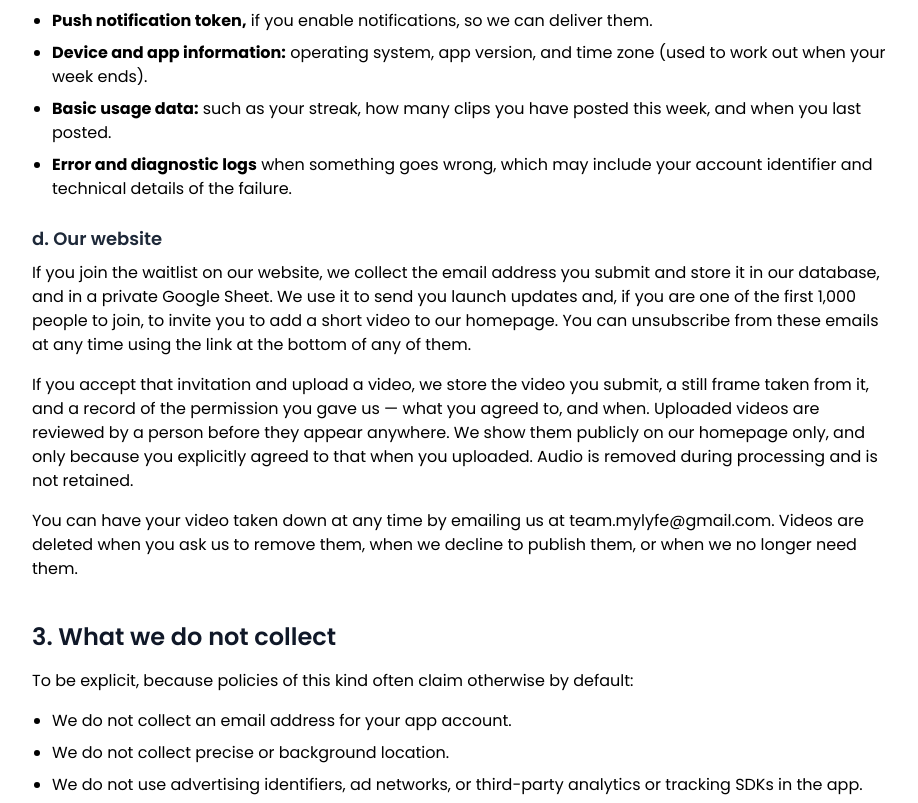
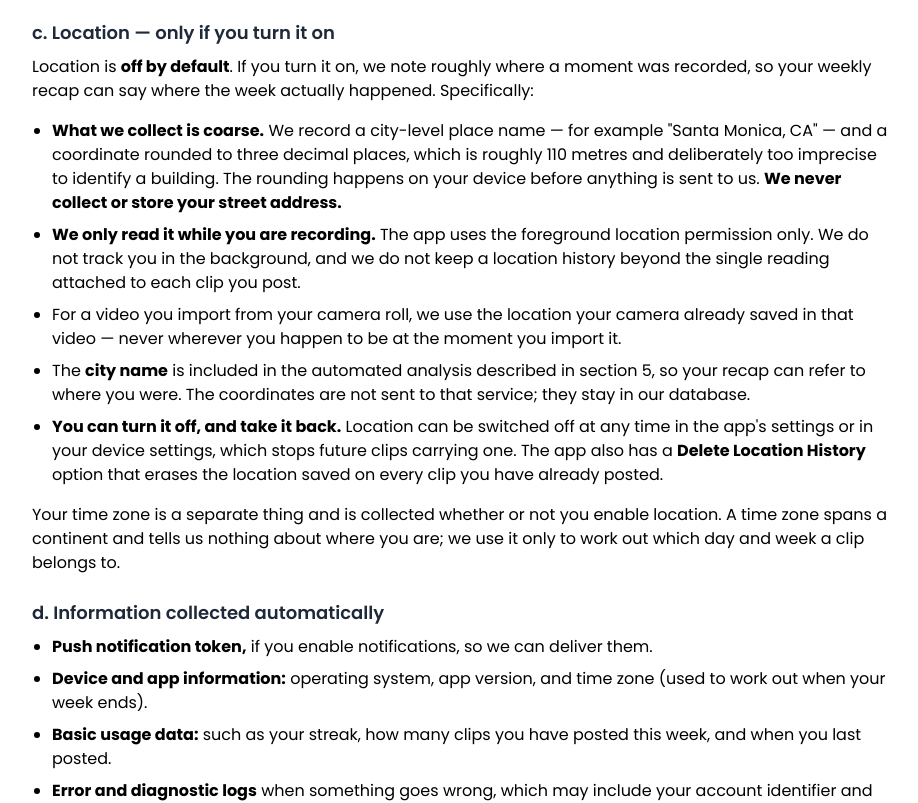
Before and after one commit to TheoC26/mylyfewaitlist, a Next.js app: page /privacy in a window 1280 px wide. Shown: the part 1441-2244 px from the top of the page, without its empty margins (176-1094 px from the left). Built offline with nearby package versions, Linux system fonts and the light colour scheme.

Commit message:
adding location, changing launch time

```diff
--- a/app/privacy/page.jsx
+++ b/app/privacy/page.jsx
@@ -61,6 +61,11 @@ const Privacy = () => {
               If you allow contacts access, we check your contacts&apos; phone
               numbers against our users to find friends. We do not store your
               address book.
+            </li>
+            <li>
+              Location is off unless you turn it on. If you turn it on, we note
+              the city a moment was recorded in — never a street address, only
+              while you are recording, and never in the background.
             </li>
             <li>
               We do not sell your data, show you ads, or use any advertising or
@@ -153,7 +158,54 @@ const Privacy = () => {
           </li>
         </UL>
 
-        <H3>c. Information collected automatically</H3>
+        <H3>c. Location — only if you turn it on</H3>
+        <P>
+          Location is <strong>off by default</strong>. If you turn it on, we
+          note roughly where a moment was recorded, so your weekly recap can say
+          where the week actually happened. Specifically:
+        </P>
+        <UL>
+          <li>
+            <strong>What we collect is coarse.</strong> We record a city-level
+            place name — for example &quot;Santa Monica, CA&quot; — and a
+            coordinate rounded to three decimal places, which is roughly 110
+            metres and deliberately too imprecise to identify a building. The
+            rounding happens on your device before anything is sent to us.{" "}
+            <strong>We never collect or store your street address.</strong>
+          </li>
+          <li>
+            <strong>We only read it while you are recording.</strong> The app
+            uses the foreground location permission only. We do not track you in
+            the background, and we do not keep a location history beyond the
+            single reading attached to each clip you post.
+          </li>
+          <li>
+            For a video you import from your camera roll, we use the location
+            your camera already saved in that video — never wherever you happen
+            to be at the moment you import it.
+          </li>
+          <li>
+            The <strong>city name</strong> is included in the automated analysis
+            described in section 5, so your recap can refer to where you were.
+            The coordinates are not sent to that service; they stay in our
+            database.
+          </li>
+          <li>
+            <strong>You can turn it off, and take it back.</strong> Location can
+            be switched off at any time in the app&apos;s settings or in your
+            device settings, which stops future clips carrying one. The app also
+            has a <strong>Delete Location History</strong> option that erases the
+            location saved on every clip you have already posted.
+          </li>
+        </UL>
+        <P>
+          Your time zone is a separate thing and is collected whether or not you
+          enable location. A time zone spans a continent and tells us nothing
+          about where you are; we use it only to work out which day and week a
+          clip belongs to.
+        </P>
+
+        <H3>d. Information collected automatically</H3>
         <UL>
           <li>
             <strong>Push notification token,</strong> if you enable
@@ -174,7 +226,7 @@ const Privacy = () => {
           </li>
         </UL>
 
-        <H3>d. Our website</H3>
+        <H3>e. Our website</H3>
         <P>
           If you join the waitlist on our website, we collect the email address
           you submit and store it in our database, and in a private Google
@@ -205,7 +257,13 @@ const Privacy = () => {
         </P>
         <UL>
           <li>We do not collect an email address for your app account.</li>
-          <li>We do not collect precise or background location.</li>
+          <li>
+            We do not collect your exact or street-level location, we do not
+            collect location in the background, and we do not track your
+            movements. The optional feature described in section 2(c) is
+            city-level, read only while you are recording, and off unless you
+            turn it on.
+          </li>
           <li>
             We do not use advertising identifiers, ad networks, or third-party
             analytics or tracking SDKs in the app.
@@ -240,6 +298,10 @@ const Privacy = () => {
             posts or when your weekly recap is ready.
           </li>
           <li>To help you find friends, if you enable contacts.</li>
+          <li>
+            To give your recap a sense of place, if you enable location — for
+            example, so it can name the city a week was spent in.
+          </li>
           <li>
             To keep the Service working, diagnose problems, and prevent abuse.
           </li>
@@ -291,7 +353,10 @@ const Privacy = () => {
             to <strong>Google&apos;s Gemini API</strong>, which analyses its
             content automatically in order to select and arrange moments. This
             means your video content is processed by Google as part of providing
-            this feature. Google&apos;s handling of that data is governed by its
+            this feature. If you have enabled location, the city-level place
+            name attached to a clip is sent along with it so the recap can
+            mention where you were; the coordinates are not.
+            Google&apos;s handling of that data is governed by its
             own API terms and privacy commitments. This processing is automated;
             no human at {SERVICE_NAME} reviews your videos as part of it. If you
             are not comfortable with this, please do not post videos to the
@@ -323,6 +388,12 @@ const Privacy = () => {
             shared Monday recap.
           </li>
           <li>
+            If you enable location, the city a clip was recorded in may be
+            mentioned in the recap your friends see — for instance, a recap that
+            refers to a weekend in another city. Only the city is ever used this
+            way, never an address, and never the underlying coordinates.
+          </li>
+          <li>
             You can block or report another user from within the app at any
             time.
           </li>
@@ -337,7 +408,10 @@ const Privacy = () => {
           <li>
             your profile, including your name, username, and phone number;
           </li>
-          <li>your video clips and their thumbnails;</li>
+          <li>
+            your video clips and their thumbnails, including any capture
+            location stored on them;
+          </li>
           <li>your weekly recaps;</li>
           <li>your reactions, including any photo reactions you sent;</li>
           <li>your profile photo;</li>
@@ -361,6 +435,12 @@ const Privacy = () => {
             We may retain records relating to reports of objectionable content,
             safety issues, or legal claims for as long as necessary to handle
             them.
+          </li>
+          <li>
+            Capture locations are kept for as long as the clip they belong to,
+            unless you erase them sooner with Delete Location History. A recap
+            that was already written may still refer to a city in its text after
+            you clear it.
           </li>
           <li>Waitlist emails are kept until you ask us to remove them.</li>
           <li>
@@ -413,8 +493,9 @@ const Privacy = () => {
           In the past twelve months we have collected the categories of personal
           information described in section 2: identifiers (phone number, name,
           username, account ID), age, audio and visual information (your videos
-          and photos), and internet or device activity (app usage and
-          diagnostics). The purposes are set out in section 4 and the recipients
+          and photos), internet or device activity (app usage and diagnostics),
+          and — only from users who have turned it on — coarse, city-level
+          geolocation. The purposes are set out in section 4 and the recipients
           in section 5.
         </P>
         <P>
@@ -428,13 +509,24 @@ const Privacy = () => {
           rights. An authorised agent may submit a request on your behalf with
           proof of authorisation.
         </P>
+        <P>
+          <strong>Geolocation.</strong> If you enable location, the coordinate
+          we store may qualify as precise geolocation, and therefore as
+          sensitive personal information, under California law. We collect it
+          only from users who have turned the feature on, and we use it only to
+          provide the recap feature described in this policy — never to infer
+          characteristics about you, and never for advertising. That is the
+          limited set of purposes permitted without a further right to limit its
+          use, but you may switch the feature off and erase what we have saved
+          at any time, as described in section 2(c).
+        </P>
 
         <H3>United Kingdom (UK GDPR)</H3>
         <P>
           Our legal bases for processing are:{" "}
           <strong>performance of a contract</strong> (running your account and
           delivering the Service), <strong>consent</strong> (contacts access,
-          push notifications — each withdrawable at any time),{" "}
+          location, push notifications — each withdrawable at any time),{" "}
           <strong>legitimate interests</strong> (keeping the Service secure and
           preventing abuse), and <strong>legal obligation</strong> where
           applicable.
--- a/lib/launch.js
+++ b/lib/launch.js
@@ -7,21 +7,22 @@
  */
 
 /**
- * Midnight ET on August 11, 2026 — ONE global instant, not "midnight wherever
- * you happen to be".
+ * 6:00 AM ET on August 11, 2026 — ONE global instant, not "6am wherever you
+ * happen to be".
  *
- * The explicit -04:00 offset is the whole point. A bare "2026-08-11T00:00:00"
+ * The explicit -04:00 offset is the whole point. A bare "2026-08-11T06:00:00"
  * is parsed as LOCAL time, so the flip would fire at a different real moment
  * for every visitor: Sydney would see the download page most of a day before
  * the App Store listing went live in New York. Pinning the offset makes the
  * launch a single event that can be coordinated with a post, a push, and the
  * App Store release.
  *
- * -04:00 is EDT, which is what New York is on in August. Do not "fix" this to
- * -05:00.
+ * -04:00 is EDT, which is what New York is actually on in August. "6am EST"
+ * would be 7am in New York on this date — not what was intended. Do not "fix"
+ * this to -05:00.
  */
 export const LAUNCH_AT_ISO =
-  process.env.NEXT_PUBLIC_LAUNCH_AT || "2026-08-11T00:00:00-04:00";
+  process.env.NEXT_PUBLIC_LAUNCH_AT || "2026-08-11T06:00:00-04:00";
 
 export const LAUNCH_AT_MS = Date.parse(LAUNCH_AT_ISO);
 
--- a/lib/legal.js
+++ b/lib/legal.js
@@ -42,4 +42,4 @@ export const LIABILITY_CAP = 100;
 /** Days a user has to opt out of arbitration after first accepting. */
 export const ARBITRATION_OPT_OUT_DAYS = 30;
 
-export const LAST_UPDATED = "July 31, 2026";
+export const LAST_UPDATED = "August 7, 2026";
```
Also changed, not shown: app/terms/page.jsx (+39 -3 lines).
